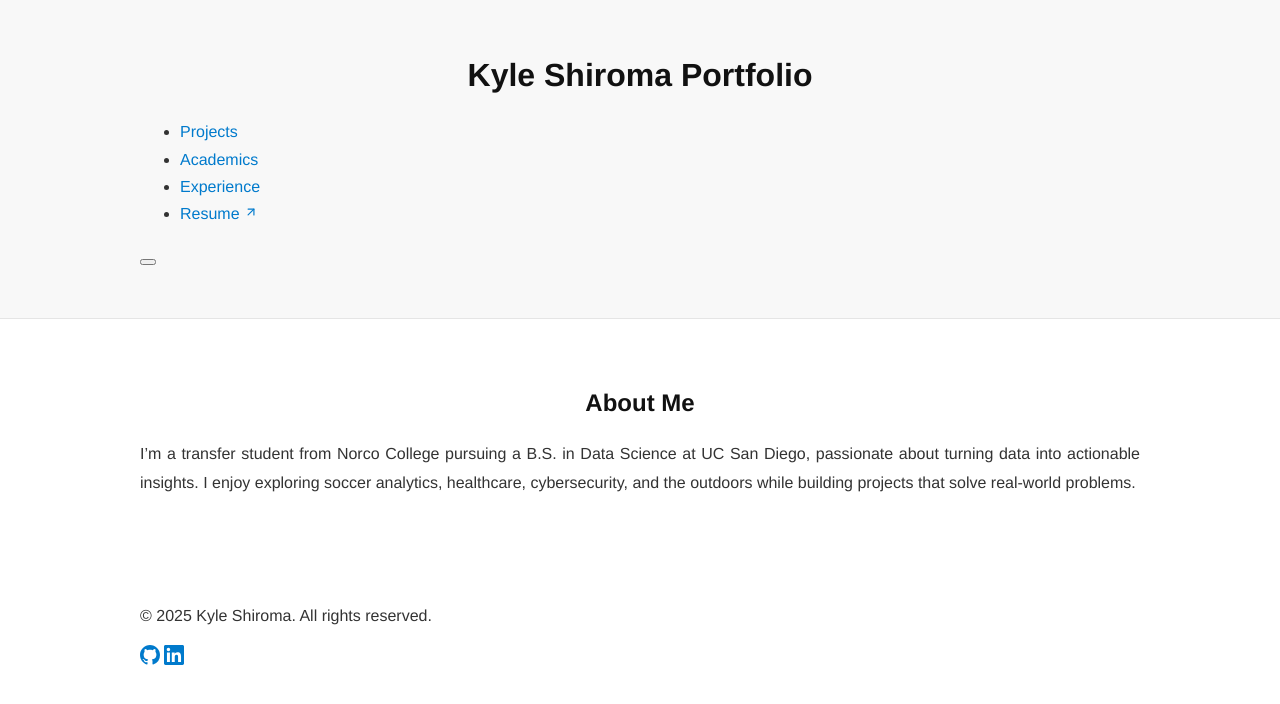
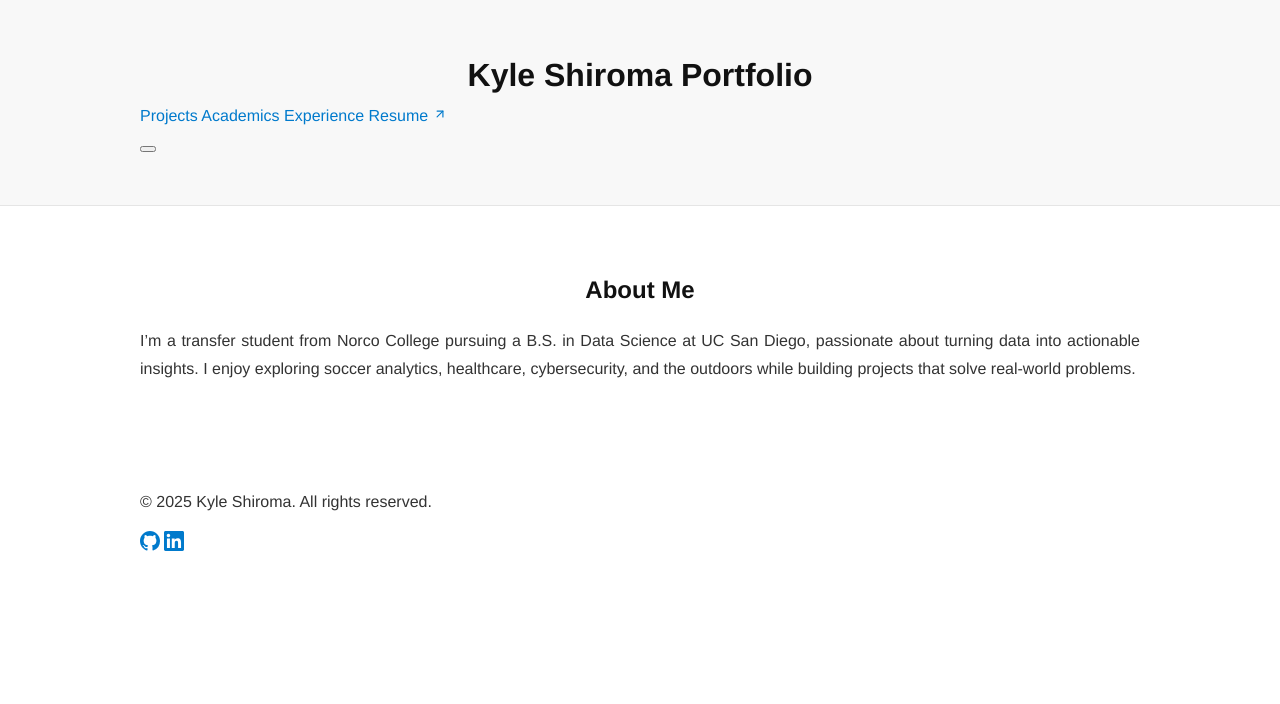
Before and after one commit to k-shiroma-code/k-shiroma-code.github.io, a Jekyll site: the page built from index.md, in a window 1280 px wide. Shown: the top 704 px of the page. Built offline with Jekyll 4.4.1, drawn with Linux system fonts in a browser that asks for light colours.

Commit message:
Update default.html

```diff
--- a/_layouts/default.html
+++ b/_layouts/default.html
@@ -30,11 +30,9 @@
         </h1>
 
         <nav role="navigation" class="main-navigation" aria-label="Main navigation">
-          <ul class="nav-list">
-            <li><a href="{{ '/projects/' | relative_url }}" {% if page.url == '/projects/' %}aria-current="page"{% endif %}>Projects</a></li>
-            <li><a href="{{ '/academics/' | relative_url }}" {% if page.url == '/academics/' %}aria-current="page"{% endif %}>Academics</a></li>
-            <li><a href="{{ '/experience/' | relative_url }}" {% if page.url == '/experience/' %}aria-current="page"{% endif %}>Experience</a></li>
-            <li>
+          <a href="{{ '/projects/' | relative_url }}" {% if page.url == '/projects/' %}aria-current="page"{% endif %}>Projects</a>
+          <a href="{{ '/academics/' | relative_url }}" {% if page.url == '/academics/' %}aria-current="page"{% endif %}>Academics</a>
+          <a href="{{ '/experience/' | relative_url }}" {% if page.url == '/experience/' %}aria-current="page"{% endif %}>Experience</a>
           <a class="resume-button"
              href="{{ '/assets/pdf/Kyle_Shiroma_Resume_2025_Github.pdf' | relative_url }}"
              target="_blank"
@@ -46,8 +44,6 @@
               <path d="M7 17 17 7"></path>
             </svg>
           </a>
-            </li>
-          </ul>
         </nav>
 
         <!-- Mobile Menu Button -->
```
Lines whose indentation alone changed are shown as unchanged.
